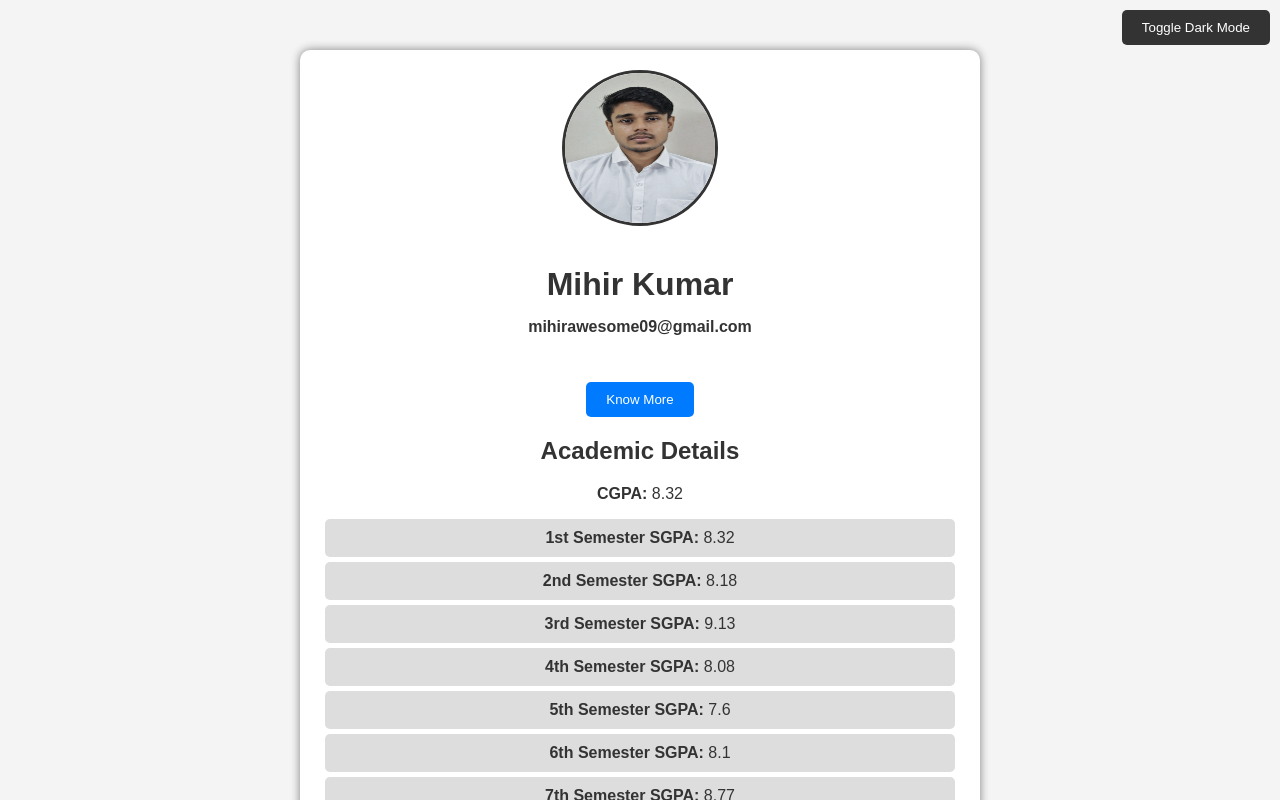
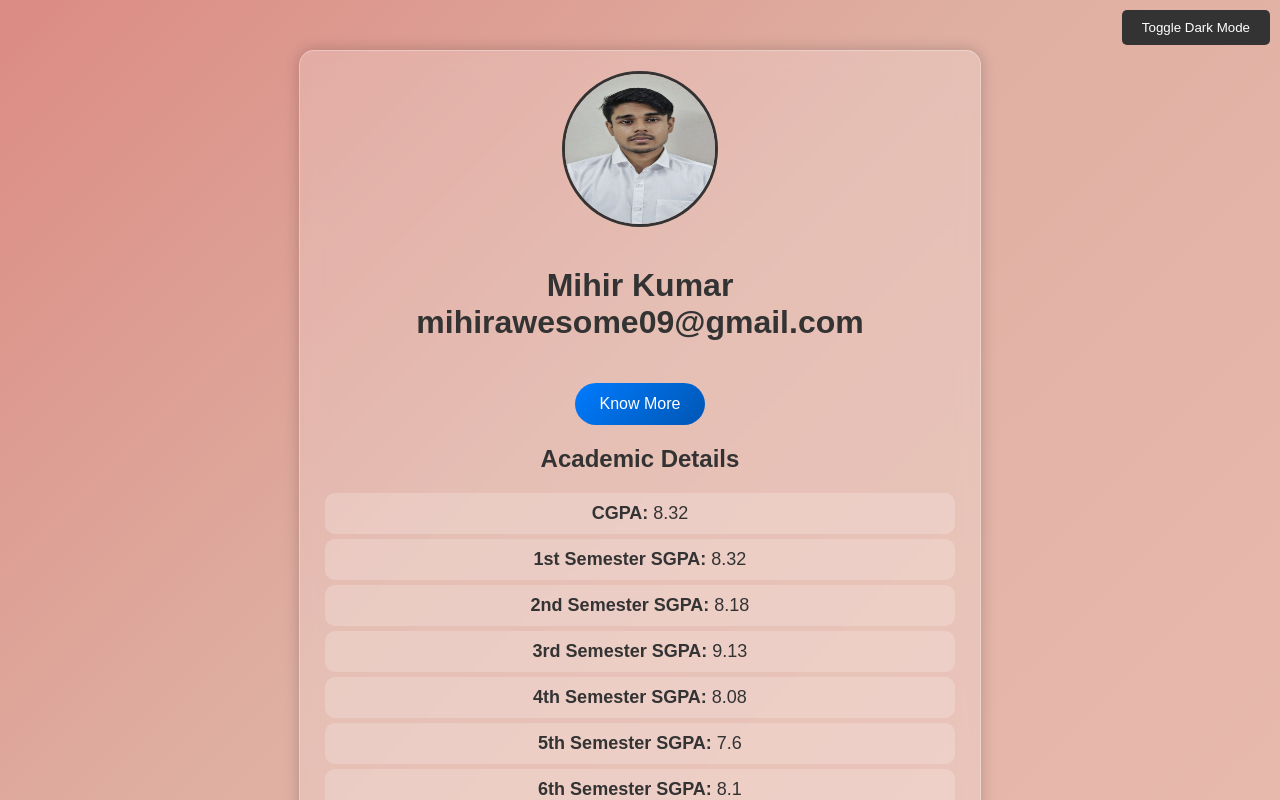
Before and after one commit to mihir841/Portfolio, a plain HTML site: page index.html in a window 1280 px wide. Both pictures are taken after a click on the button "Know More". Shown: the top 800 px of the page. Drawn offline with Linux system fonts and the light colour scheme.

Commit message:
Update index.html

```diff
--- a/index.html
+++ b/index.html
@@ -5,51 +5,85 @@
     <meta name="viewport" content="width=device-width, initial-scale=1.0">
     <title>Mihir Kumar - Portfolio</title>
     <style>
+        /* General Styling */
         body {
             font-family: Arial, sans-serif;
             margin: 0;
             padding: 0;
-            background-color: var(--bg-color);
+            background: linear-gradient(135deg, #d12b31, #dfafa2, #fad0c4, #a2787d);
+            background-size: 400% 400%;
+            animation: gradientBG 10s ease infinite;
             color: var(--text-color);
             text-align: center;
             transition: background-color 0.3s, color 0.3s;
+            overflow-x: hidden;
         }
+
+        /* Light and Dark Mode */
         :root {
-            --bg-color: #f4f4f4;
+            --bg-color: rgba(255, 255, 255, 0.2);
             --text-color: #333;
-            --container-bg: white;
+            --glass-border: rgba(255, 255, 255, 0.3);
         }
         [data-theme="dark"] {
-            --bg-color: #121212;
+            --bg-color: rgba(0, 0, 0, 0.4);
             --text-color: #ffffff;
-            --container-bg: #1e1e1e;
+            --glass-border: rgba(255, 255, 255, 0.1);
+            background: linear-gradient(135deg, #141E30, #243B55);
         }
+
+        /* Glass Effect */
         .container {
             width: 50%;
             margin: auto;
-            background: var(--container-bg);
+            background: var(--bg-color);
             padding: 20px;
             margin-top: 50px;
-            box-shadow: 0px 0px 10px gray;
-            border-radius: 10px;
-            transition: background-color 0.3s;
+            border-radius: 15px;
+            backdrop-filter: blur(10px);
+            -webkit-backdrop-filter: blur(10px);
+            border: 1px solid var(--glass-border);
+            box-shadow: 0px 0px 15px rgba(0, 0, 0, 0.2);
+            transition: transform 0.3s ease-in-out, opacity 0.5s ease-in-out;
+            opacity: 0;
+            transform: translateY(20px);
+            animation: fadeIn 1s forwards;
         }
-        h1, h2 {
-            color: var(--text-color);
+
+        /* Profile Picture */
+        .profile-pic {
+            width: 150px;
+            height: 150px;
+            border-radius: 50%;
+            margin-bottom: 15px;
+            border: 3px solid var(--text-color);
+            transition: transform 0.3s ease-in-out;
         }
-        ul {
-            list-style: none;
-            padding: 0;
+        .profile-pic:hover {
+            transform: scale(1.1);
         }
-        li {
-            background: #ddd;
-            margin: 5px;
-            padding: 10px;
-            border-radius: 5px;
+
+        /* Button Styling */
+        .btn {
+            padding: 12px 25px;
+            margin-top: 20px;
+            border: none;
+            background: linear-gradient(135deg, #007bff, #0056b3);
+            color: white;
+            cursor: pointer;
+            border-radius: 30px;
+            font-size: 16px;
+            transition: transform 0.2s ease-in-out, background 0.3s;
         }
-        [data-theme="dark"] li {
-            background: #333;
+        .btn:hover {
+            transform: scale(1.1);
+            background: linear-gradient(135deg, #0056b3, #007bff);
         }
+        .btn:active {
+            transform: scale(0.95);
+        }
+
+        /* Toggle Dark Mode Button */
         .toggle-btn {
             position: absolute;
             top: 10px;
@@ -66,33 +100,50 @@
             background: #fff;
             color: #333;
         }
-        .email {
-            font-size: 16px;
-            color: var(--text-color);
-        }
-        .profile-pic {
-            width: 150px;
-            height: 150px;
-            border-radius: 50%;
-            margin-bottom: 15px;
-            border: 3px solid var(--text-color);
-        }
+
+        /* Hidden Section */
         .hidden-section {
             display: none;
+            opacity: 0;
+            transform: translateY(20px);
+            transition: opacity 0.5s ease-in-out, transform 0.5s ease-in-out;
         }
-        .btn {
-            padding: 10px 20px;
-            margin-top: 20px;
-            border: none;
-            background: #007bff;
-            color: white;
-            cursor: pointer;
-            border-radius: 5px;
-            transition: background 0.3s;
+
+        /* Show Details Animation */
+        .show {
+            display: block !important;
+            opacity: 1 !important;
+            transform: translateY(0) !important;
         }
-        .btn:hover {
-            background: #0056b3;
+
+        /* Keyframe Animations */
+        @keyframes fadeIn {
+            from {
+                opacity: 0;
+                transform: translateY(20px);
+            }
+            to {
+                opacity: 1;
+                transform: translateY(0);
+            }
         }
+
+        @keyframes gradientBG {
+            0% { background-position: 0% 50%; }
+            50% { background-position: 100% 50%; }
+            100% { background-position: 0% 50%; }
+        }
+
+        /* List Styling */
+        .info p {
+            font-size: 18px;
+            padding: 5px 0;
+            background: rgba(255, 255, 255, 0.2);
+            border-radius: 10px;
+            margin: 5px;
+            padding: 10px;
+        }
+
     </style>
 </head>
 <body>
@@ -105,29 +156,33 @@
 
         <div id="details" class="hidden-section">
             <h2>Academic Details</h2>
-            <p><strong>CGPA:</strong> 8.32</p>
-            <ul>
-                <li><strong>1st Semester SGPA:</strong> 8.32</li>
-                <li><strong>2nd Semester SGPA:</strong> 8.18</li>
-                <li><strong>3rd Semester SGPA:</strong> 9.13</li>
-                <li><strong>4th Semester SGPA:</strong> 8.08</li>
-                <li><strong>5th Semester SGPA:</strong> 7.6</li>
-                <li><strong>6th Semester SGPA:</strong> 8.1</li>
-                <li><strong>7th Semester SGPA:</strong> 8.77</li>
-            </ul>
+            <div class="info">
+                <p><strong>CGPA:</strong> 8.32</p>
+                <p><strong>1st Semester SGPA:</strong> 8.32</p>
+                <p><strong>2nd Semester SGPA:</strong> 8.18</p>
+                <p><strong>3rd Semester SGPA:</strong> 9.13</p>
+                <p><strong>4th Semester SGPA:</strong> 8.08</p>
+                <p><strong>5th Semester SGPA:</strong> 7.6</p>
+                <p><strong>6th Semester SGPA:</strong> 8.1</p>
+                <p><strong>7th Semester SGPA:</strong> 8.77</p>
+            </div>
             <h2>School Education</h2>
-            <p><strong>School:</strong> Kendriya Vidyalaya No. 1, Cuttack</p>
-            <p><strong>10th Percentage:</strong> 85%</p>
-            <p><strong>12th Percentage:</strong> 82%</p>
+            <div class="info">
+                <p><strong>School:</strong> Kendriya Vidyalaya No. 1, Cuttack</p>
+                <p><strong>10th Percentage:</strong> 85%</p>
+                <p><strong>12th Percentage:</strong> 82%</p>
+            </div>
             <h2>Certifications</h2>
-            <p>Certified in DevOps Internals</p>
+            <div class="info">
+                <p>Certified in DevOps Internals</p>
+            </div>
             <h2>Skills</h2>
-            <ul>
-                <li>Java</li>
-                <li>DevOps</li>
-                <li>Python</li>
-                <li>MySQL</li>
-            </ul>
+            <div class="info">
+                <p>Java</p>
+                <p>DevOps</p>
+                <p>Python</p>
+                <p>MySQL</p>
+            </div>
         </div>
     </div>
 
@@ -150,11 +205,7 @@
 
         function toggleDetails() {
             let details = document.getElementById('details');
-            if (details.style.display === "none" || details.style.display === "") {
-                details.style.display = "block";
-            } else {
-                details.style.display = "none";
-            }
+            details.classList.toggle("show");
         }
     </script>
 </body>
```
